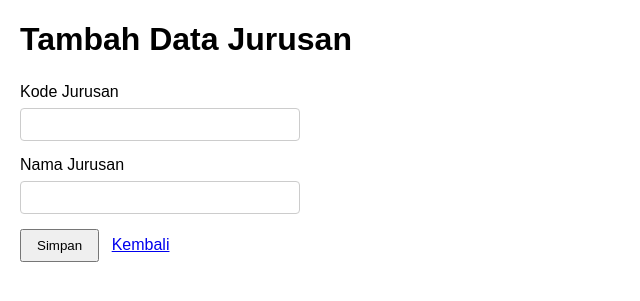
After one commit to VarenshinBebbilKometo/praktikum, a Laravel app: page /jurusan/create in a window 1280 px wide. The commit adds this page. Shown: the top 301 px of the page, without its empty margins (0-640 px from the left). Run offline with Laravel 12, Linux system fonts and the light colour scheme.

Commit message:
praktikum laravel 13

```diff
--- a/app/Http/Controllers/JurusanController.php
+++ b/app/Http/Controllers/JurusanController.php
@@ -3,14 +3,20 @@
 namespace App\Http\Controllers;
 
 use App\Models\Jurusan;
+use Illuminate\Http\Request;
 
 class JurusanController extends Controller
 {
     public function index()
     {
-        $jurusans = Jurusan::orderBy('nama')->get();
+        $jurusans = Jurusan::all();
 
         return view('jurusan.index', compact('jurusans'));
+    }
+
+    public function create()
+    {
+        return view('jurusan.create');
     }
 
     public function show($id)
@@ -19,4 +25,20 @@ class JurusanController extends Controller
 
         return view('jurusan.show', compact('jurusan'));
     }
+
+    public function store(Request $request)
+    {
+        $request->validate([
+            'kode' => 'required|string|max:20|unique:jurusans,kode',
+            'nama' => 'required|string|max:100',
+        ]);
+
+        Jurusan::create([
+            'kode' => $request->kode,
+            'nama' => $request->nama,
+        ]);
+
+        return redirect()->route('jurusan.index')
+            ->with('success', 'Data jurusan berhasil ditambahkan.');
+    }
 }
--- /dev/null
+++ b/resources/views/jurusan/create.blade.php
@@ -0,0 +1,62 @@
+<!DOCTYPE html>
+<html lang="id">
+<head>
+    <meta charset="UTF-8">
+    <title>Tambah Jurusan</title>
+    <style>
+        body {
+            font-family: Arial, sans-serif;
+            margin: 20px;
+        }
+        h1 {
+            margin-bottom: 25px;
+        }
+
+        form div {
+            margin-bottom: 15px;
+        }
+        label {
+            display: block;
+            margin-bottom: 7px;
+        }
+        input {
+            width: 280px;
+            padding: 8px;
+            border: 1px solid #ccc;
+            border-radius: 4px;
+            box-sizing: border-box;
+        }
+        button {
+            padding: 7px 15px;
+            cursor: pointer;
+        }
+        a {
+            margin-left: 8px;
+        }
+    </style>
+</head>
+<body>
+    <h1>Tambah Data Jurusan</h1>
+    <form action="{{ route('jurusan.store') }}" method="POST">
+        @csrf
+        <div>
+            <label>Kode Jurusan</label>
+            <input type="text" name="kode"
+                   value="{{ old('kode') }}">
+            @error('kode')
+                <p style="color:red">{{ $message }}</p>
+            @enderror
+        </div>
+        <div>
+            <label>Nama Jurusan</label>
+            <input type="text" name="nama"
+                   value="{{ old('nama') }}">
+            @error('nama')
+                <p style="color:red">{{ $message }}</p>
+            @enderror
+        </div>
+        <button type="submit">Simpan</button>
+        <a href="{{ route('jurusan.index') }}">Kembali</a>
+    </form>
+</body>
+</html>
--- a/routes/web.php
+++ b/routes/web.php
@@ -2,21 +2,17 @@
 
 use Illuminate\Support\Facades\Route;
 use App\Http\Controllers\MahasiswaController;
-use App\Http\Controllers\ProdukController;
 use App\Http\Controllers\ProductController;
 use App\Http\Controllers\JurusanController;
 
-Route::get('/jurusan', [JurusanController::class, 'index']);
-Route::get('/jurusan/{id}', [JurusanController::class, 'show']);
 
-
+// Halaman utama
 Route::get('/', function () {
     return view('welcome');
 });
 
 
-
-
+// Route sederhana
 Route::get('/hello', function () {
     return 'Hello Laravel!';
 });
@@ -27,20 +23,20 @@ Route::get('/halo', function () {
     return 'Halo, selamat datang di Laravel 13!';
 });
 
-
 Route::get('/waktu', fn () => now()->format('d-m-Y H:i:s'));
 
 
 // Praktik 2.2 Parameter
-Route::get('/profil/{nama}', function (string $nama) {
+Route::get('/profil', [MahasiswaController::class, 'profil'])
+    ->name('mahasiswa.profil');
+
+Route::get('/profil/{nama?}', function (?string $nama = 'semua') {
     return "Halo, {$nama}!";
 });
-
 
 Route::get('/kategori/{nama?}', function (?string $nama = 'semua') {
     return "Menampilkan kategori: {$nama}";
 });
-
 
 Route::get('/kelas/{kode}/mahasiswa/{nim}', function (string $kode, string $nim) {
     return "Kelas {$kode}, NIM {$nim}";
@@ -52,11 +48,9 @@ Route::get('/artikel/{id}', function (int $id) {
     return "Artikel nomor {$id}";
 })->whereNumber('id');
 
-
 Route::get('/pengguna/{username}', function (string $username) {
     return "Pengguna: {$username}";
 })->whereAlpha('username');
-
 
 Route::get('/kode/{kode}', function (string $kode) {
     return "Kode: {$kode}";
@@ -66,80 +60,67 @@ Route::get('/kode/{kode}', function (string $kode) {
 // Praktik 2.4 View
 Route::view('/tentang', 'tentang')->name('tentang');
 
-
 Route::get('/kontak', function () {
     return view('kontak', [
         'email' => 'info@kampus.ac.id'
     ]);
-
 })->name('kontak');
 
 
 // Praktik 2.5 Group Prefix
 Route::prefix('admin')->name('admin.')->group(function () {
 
-
     Route::get('/dashboard', function () {
         return 'Dashboard Admin';
-    })
-    ->name('dashboard');
-
+    })->name('dashboard');
 
     Route::get('/pengaturan', function () {
         return 'Pengaturan Admin';
-    })
-    ->name('pengaturan');
+    })->name('pengaturan');
 
 });
 
 
-
-// Praktik 2.6 Redirect dan Fallback
+// Praktik 2.6 Redirect
 Route::redirect('/beranda', '/');
 
 
+// Route Mahasiswa
+Route::get('/mahasiswa', [MahasiswaController::class, 'daftar'])
+    ->name('mahasiswa.daftar');
+
+Route::get('/mahasiswa/{nim}', [MahasiswaController::class, 'detail'])
+    ->name('mahasiswa.detail');
+
+
+// Route Products
+Route::get('/products', [ProductController::class, 'index']);
+
+Route::get('/products/{id}', [ProductController::class, 'show']);
+
+
+// Praktikum Laravel 13 Pertemuan 6
+// Menambahkan dan Menampilkan Data Jurusan
+
+Route::get('/jurusan', [JurusanController::class, 'index'])
+    ->name('jurusan.index');
+
+Route::get('/jurusan/create', [JurusanController::class, 'create'])
+    ->name('jurusan.create');
+
+Route::post('/jurusan', [JurusanController::class, 'store'])
+    ->name('jurusan.store');
+
+// Route detail jurusan dari praktikum sebelumnya
+Route::get('/jurusan/{id}', [JurusanController::class, 'show'])
+    ->whereNumber('id')
+    ->name('jurusan.show');
+
+Route::get('/jurusan/{id}', [JurusanController::class, 'show'])
+    ->whereNumber('id')
+    ->name('jurusan.show');
+
+// Fallback
 Route::fallback(function () {
     return response('Halaman tidak ditemukan (kustom).', 404);
 });
-
-
-//praktik contoh produk
-Route::get('/produk',
-    [ProdukController::class,'index'])
-->name('produk.index');
-
-
-Route::get('/produk/{id}',
-  [ProdukController::class,'show'])
-->name('produk.show');
-
-
-
-
-//praktik baru
-Route::get('/profil',
-[MahasiswaController::class,'profil'])
-->name('mahasiswa.profil');
-
-
-Route::get('/mahasiswa',
-[MahasiswaController::class,'daftar'])
-->name('mahasiswa.daftar');
-
-
-Route::get('/mahasiswa/{nim}',
-[MahasiswaController::class,'detail'])
-->name('mahasiswa.detail');
-
-//product
-Route::get('/products',
-[ProductController::class,
-'index']);
-
-
-Route::get('/products/{id}',
-function ($id) {
-    return'Products #' . $id;
-});
-
-Route::get('/products/{id}',[ProductController::class,'show']);
```
Also changed, not shown: resources/views/jurusan/index.blade.php (+30 -7 lines), database/migrations/2026_10_27_013701_create_jurusans_table.php.
